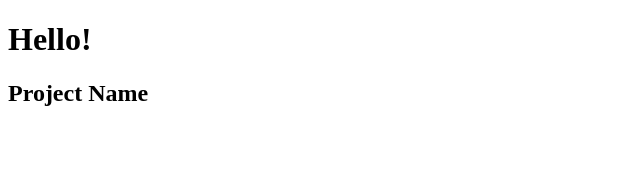
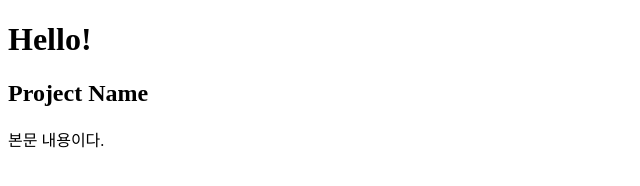
Before and after one commit to cheoldong/github_test, a plain HTML site: page index.html in a window 1280 px wide. Shown: the whole page, without its empty margins (0-640 px from the left). Drawn offline with Linux system fonts and the light colour scheme.

Commit message:
[ADD] 본문일부 커밋

```diff
--- a/index.html
+++ b/index.html
@@ -8,5 +8,6 @@
   <body>
     <h1>Hello!</h1>
     <h2>Project Name</h2>
+    <p>본문 내용이다.</p>
   </body>
 </html>
```
